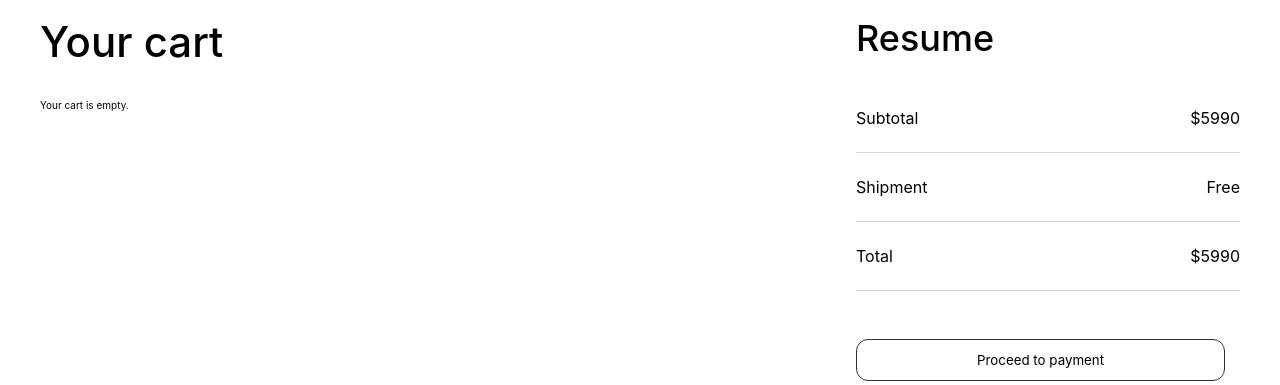
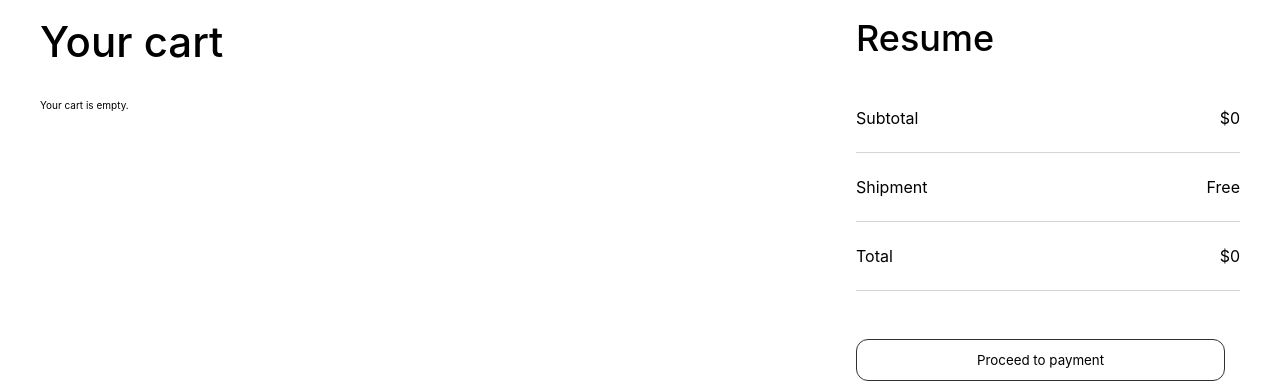
Before and after one commit to UrieelM/Oblivion_djangoAPP, a Django app: page /cart/ in a window 1280 px wide. Shown: the part 234-619 px from the top of the page. Run offline with Django 5.2, Linux system fonts and the light colour scheme.

Commit message:
cambios finales

```diff
--- a/Oblivion_Wear/cart/templates/cart_summary.html
+++ b/Oblivion_Wear/cart/templates/cart_summary.html
@@ -82,7 +82,7 @@
         <h5>Resume</h5>
         <div class="cart-summary-subtotal">
           <p>Subtotal</p>
-          <p>$5990</p>
+          <p>$0</p>
         </div>
         <div class="cart-summary-shipment">
           <p>Shipment</p>
@@ -90,7 +90,7 @@
         </div>
         <div class="cart-summary-total">
           <p>Total</p>
-          <p>$5990</p>
+          <p>$0</p>
         </div>
 
         <a href="{% url 'checkout' %}">
--- a/Oblivion_Wear/store/forms.py
+++ /dev/null
@@ -1,3 +0,0 @@
-from django.contrib.auth.models import User
-from django.contrib.auth.forms import UserCreationForm
-from django import forms
```
Also changed, not shown: Oblivion_Wear/db.sqlite3.
